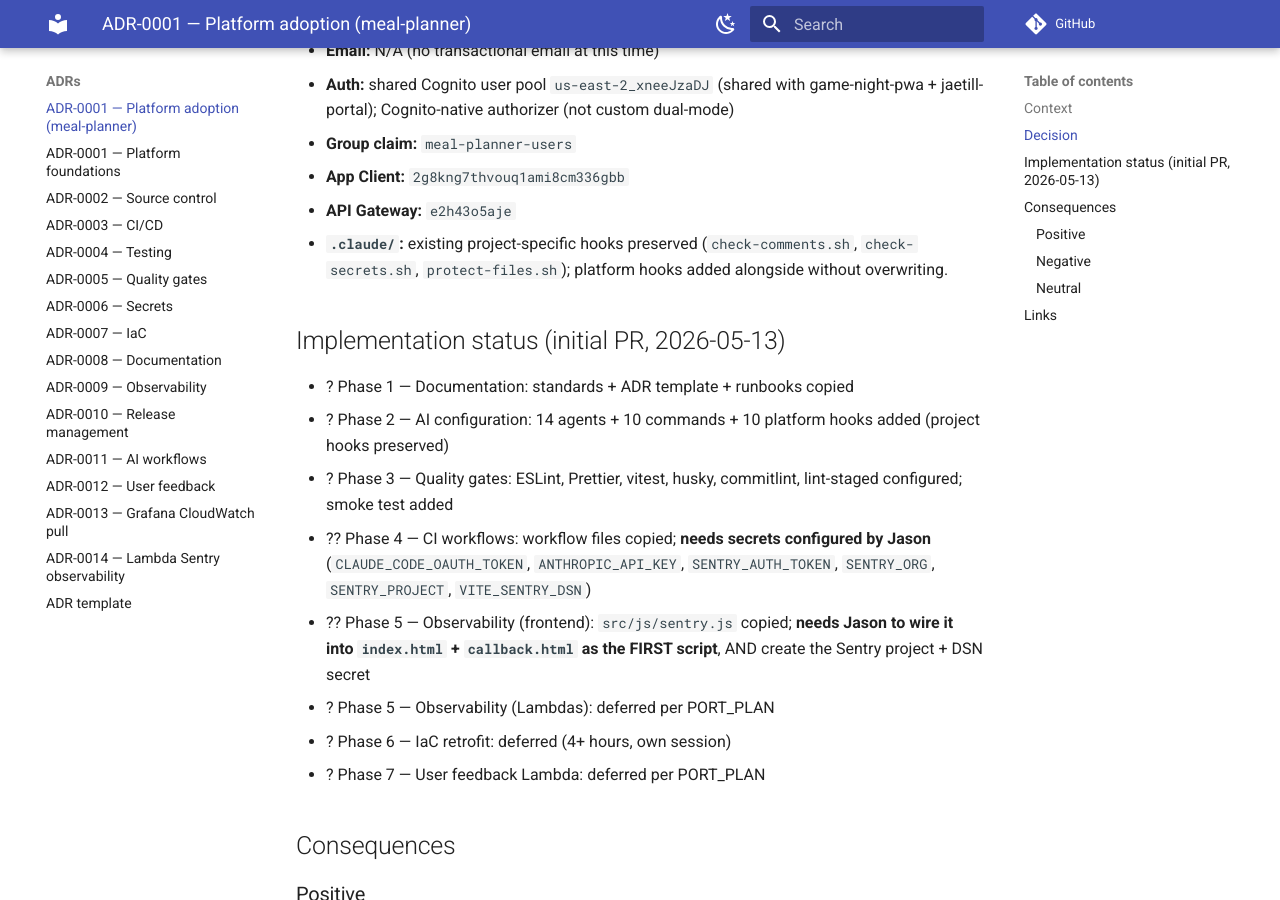
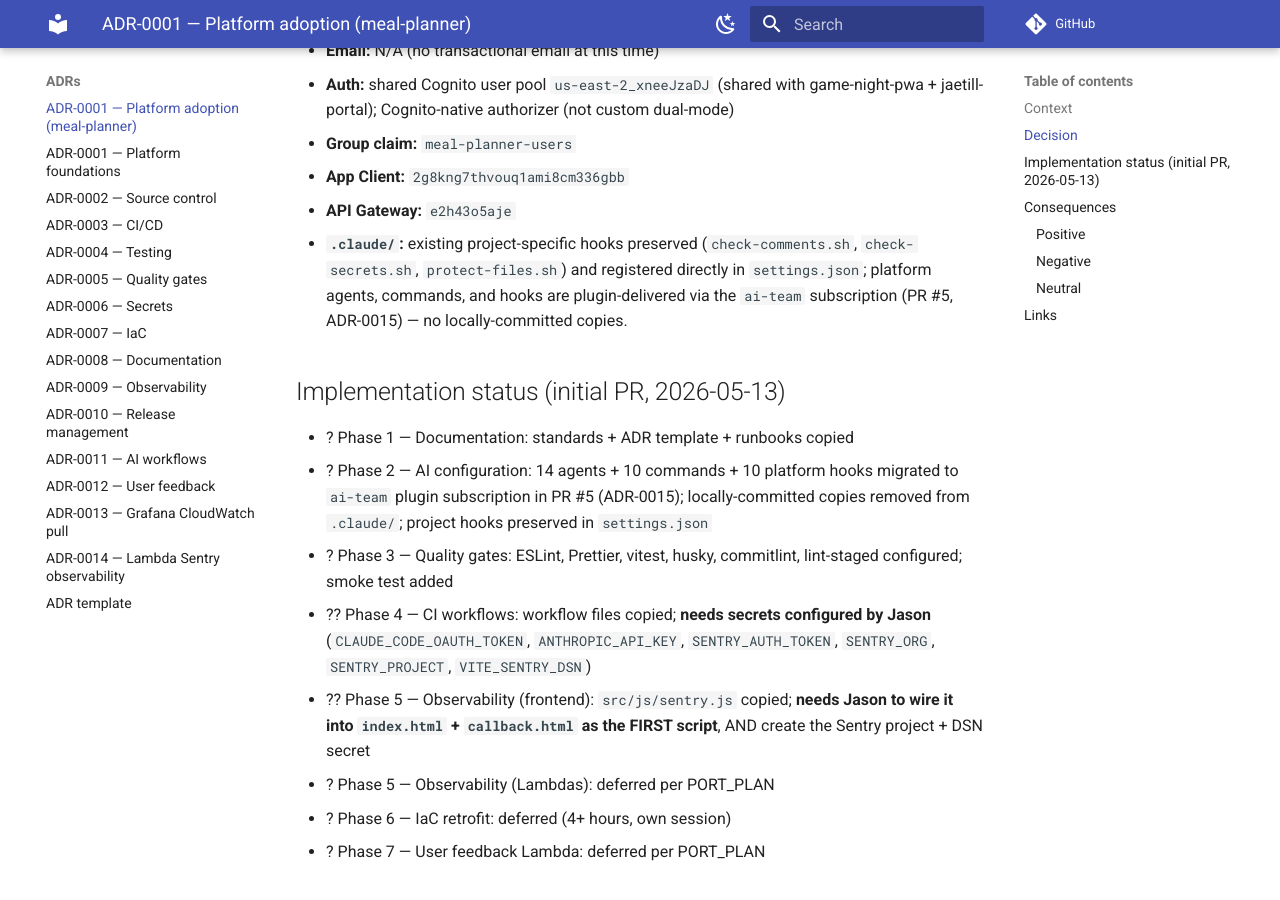
Before and after one commit to jaetill/meal-planner, an MkDocs documentation site: the page built from docs/adr/0001-platform-adoption.md, in a window 1280 px wide and 900 px high, scrolled down 810 px. Built offline with MkDocs 1.6.1 and Material for MkDocs 9.7.7, drawn with Linux system fonts in a browser that asks for light colours; comment, search, counter and statistics services are not loaded.

Commit message:
docs(adr): update ADR-0001 Phase 2 to reflect ai-team plugin migration (#143)
Lines 28 and 33 still described the pre-plugin-migration state (hooks
added as local copies). PR #5 migrated platform agents/commands/hooks
to the ai-team plugin subscription and removed the locally-committed
files. Update both lines to accurately describe the current state.

Closes #8

Co-authored-by: claude[bot] <41898282+claude[bot]@users.noreply.github.com>
Co-authored-by: Claude Sonnet 4.6 <noreply@anthropic.com>

```diff
--- a/docs/adr/0001-platform-adoption.md
+++ b/docs/adr/0001-platform-adoption.md
@@ -25,12 +25,12 @@ Adopt all 11 platform standards. The following deltas apply:
 - **Group claim:** `meal-planner-users`
 - **App Client:** `2g8kng7thvouq1ami8cm336gbb`
 - **API Gateway:** `e2h43o5aje`
-- **`.claude/`:** existing project-specific hooks preserved (`check-comments.sh`, `check-secrets.sh`, `protect-files.sh`); platform hooks added alongside without overwriting.
+- **`.claude/`:** existing project-specific hooks preserved (`check-comments.sh`, `check-secrets.sh`, `protect-files.sh`) and registered directly in `settings.json`; platform agents, commands, and hooks are plugin-delivered via the `ai-team` subscription (PR #5, ADR-0015) — no locally-committed copies.
 
 ## Implementation status (initial PR, 2026-05-13)
 
 - ? Phase 1 — Documentation: standards + ADR template + runbooks copied
-- ? Phase 2 — AI configuration: 14 agents + 10 commands + 10 platform hooks added (project hooks preserved)
+- ? Phase 2 — AI configuration: 14 agents + 10 commands + 10 platform hooks migrated to `ai-team` plugin subscription in PR #5 (ADR-0015); locally-committed copies removed from `.claude/`; project hooks preserved in `settings.json`
 - ? Phase 3 — Quality gates: ESLint, Prettier, vitest, husky, commitlint, lint-staged configured; smoke test added
 - ?? Phase 4 — CI workflows: workflow files copied; **needs secrets configured by Jason** (`CLAUDE_CODE_OAUTH_TOKEN`, `ANTHROPIC_API_KEY`, `SENTRY_AUTH_TOKEN`, `SENTRY_ORG`, `SENTRY_PROJECT`, `VITE_SENTRY_DSN`)
 - ?? Phase 5 — Observability (frontend): `src/js/sentry.js` copied; **needs Jason to wire it into `index.html` + `callback.html` as the FIRST script**, AND create the Sentry project + DSN secret
```
